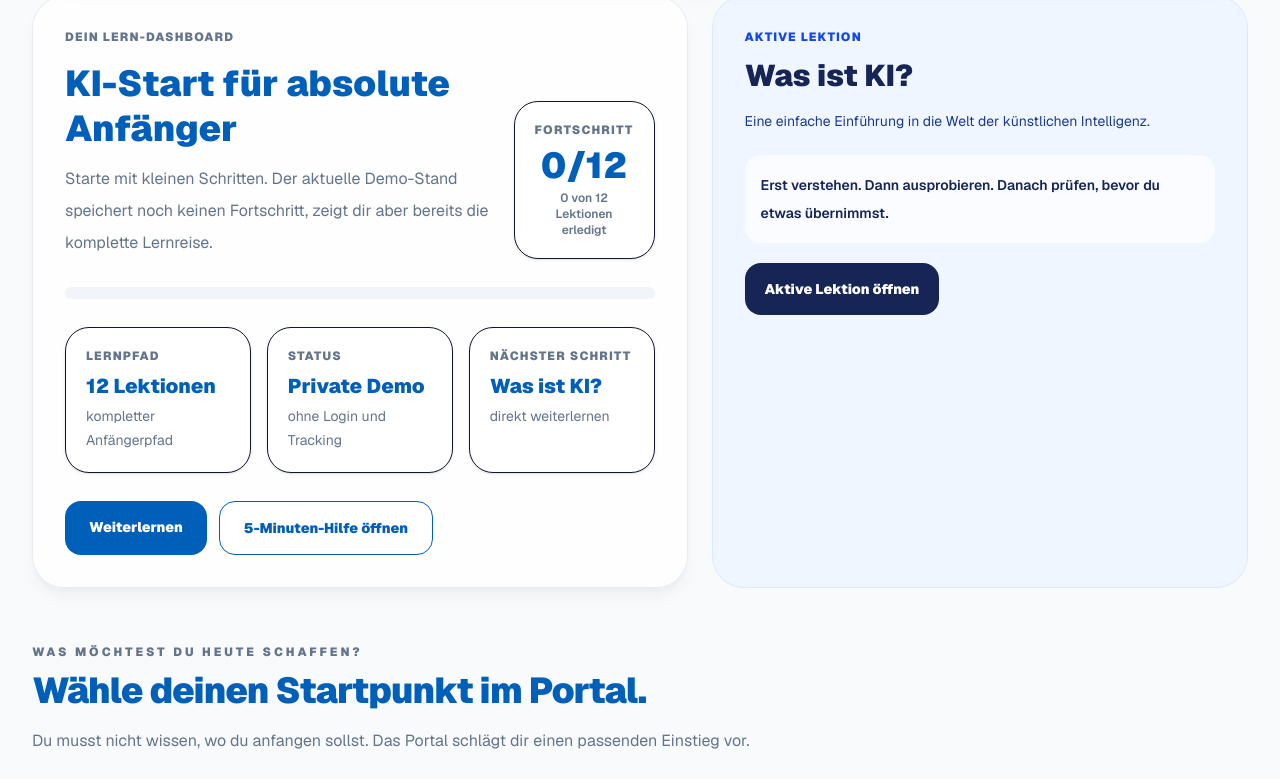
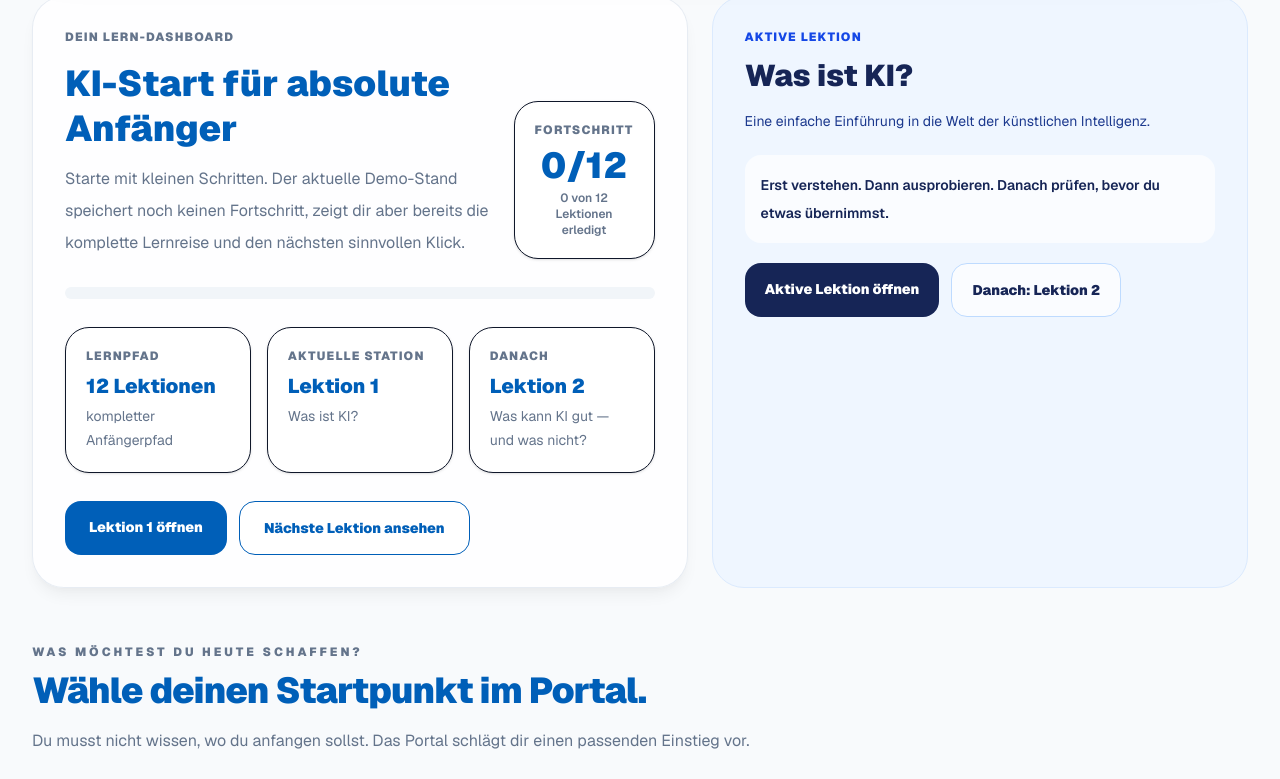
Before and after one commit to smartlivingberlin/ki-lernportal-nim, a Next.js app in the folder apps/web/: page / in a window 1280 px wide. Shown: the part 802-1581 px from the top of the page. Built offline with nearby package versions, Linux system fonts and the light colour scheme.

Commit message:
fix: polish portal dashboard learning flow

```diff
--- a/apps/web/src/app/page.tsx
+++ b/apps/web/src/app/page.tsx
@@ -85,21 +85,29 @@ const learningModules = [
   {
     title: "Modul 1: Verstehen",
     description: "Du verstehst, was KI ist, wo sie hilft und wie du sicher anfängst.",
+    outcome: "Ziel: KI einfach einordnen und eine erste sichere Frage stellen.",
+    duration: "ca. 18 Minuten",
     lessonIds: ["l1", "l2", "l3"],
   },
   {
     title: "Modul 2: Fragen stellen",
     description: "Du lernst Prompts, bessere Formulierungen und sichere Textarbeit.",
+    outcome: "Ziel: bessere Prompts schreiben und Texte bewusster prüfen.",
+    duration: "ca. 20 Minuten",
     lessonIds: ["l4", "l5", "l6"],
   },
   {
     title: "Modul 3: Prüfen",
     description: "Du sortierst Ideen, erkennst Halluzinationen und prüfst Quellen.",
+    outcome: "Ziel: KI-Antworten nicht blind übernehmen, sondern wichtige Aussagen prüfen.",
+    duration: "ca. 21 Minuten",
     lessonIds: ["l7", "l8", "l9"],
   },
   {
     title: "Modul 4: Sicher nutzen",
     description: "Du schützt Daten, erkennst Grenzen und machst den Abschluss-Check.",
+    outcome: "Ziel: klare Vorsichtsbereiche erkennen und den eigenen Einstieg überprüfen.",
+    duration: "ca. 20 Minuten",
     lessonIds: ["l10", "l11", "l12"],
   },
 ];
@@ -117,7 +125,8 @@ export default function Home() {
   const completedLessons = 0;
   const totalLessons = allLessons.length;
   const currentLesson = allLessons.find((lesson) => lesson.id === openLessonId) ?? allLessons[0];
-  const nextLesson = currentLesson ?? allLessons[0];
+  const currentLessonIndex = currentLesson ? allLessons.findIndex((lesson) => lesson.id === currentLesson.id) : -1;
+  const followingLesson = currentLessonIndex >= 0 ? allLessons[currentLessonIndex + 1] ?? null : allLessons[0] ?? null;
   const progressText = `${completedLessons}/${totalLessons || 12}`;
   const beginnerResources = seedResources.slice(0, 4);
   const beginnerGlossary = seedGlossary.slice(0, 6);
@@ -214,7 +223,7 @@ export default function Home() {
                 </h2>
                 <p className="mt-3 max-w-2xl text-base leading-8 text-nim-secondary">
                   Starte mit kleinen Schritten. Der aktuelle Demo-Stand speichert noch keinen Fortschritt,
-                  zeigt dir aber bereits die komplette Lernreise.
+                  zeigt dir aber bereits die komplette Lernreise und den nächsten sinnvollen Klick.
                 </p>
               </div>
               <div className="rounded-3xl border border-nim-border bg-white p-5 text-center shadow-sm">
@@ -230,24 +239,27 @@ export default function Home() {
 
             <div className="mt-7 grid gap-4 md:grid-cols-3">
               <DashboardStat title="Lernpfad" value={`${totalLessons || 12} Lektionen`} text="kompletter Anfängerpfad" />
-              <DashboardStat title="Status" value="Private Demo" text="ohne Login und Tracking" />
-              <DashboardStat title="Nächster Schritt" value={nextLesson?.title ?? "Was ist KI?"} text="direkt weiterlernen" />
+              <DashboardStat title="Aktuelle Station" value={currentLesson ? `Lektion ${currentLesson.order}` : "Lektion 1"} text={currentLesson?.title ?? "Was ist KI?"} />
+              <DashboardStat title="Danach" value={followingLesson ? `Lektion ${followingLesson.order}` : "Abschluss"} text={followingLesson?.title ?? "Pfad wiederholen oder Quellen prüfen"} />
             </div>
 
             <div className="mt-7 flex flex-col gap-3 sm:flex-row">
               <a
-                href={nextLesson ? `#lesson-${nextLesson.id}` : "#lernreise"}
-                onClick={() => nextLesson && setOpenLessonId(nextLesson.id)}
+                href={currentLesson ? `#lesson-${currentLesson.id}` : "#lernreise"}
+                onClick={() => currentLesson && setOpenLessonId(currentLesson.id)}
                 className="inline-flex justify-center rounded-2xl bg-nim-primary px-6 py-4 text-sm font-black text-white transition hover:bg-nim-primary/90"
               >
-                Weiterlernen
+                {currentLesson ? `Lektion ${currentLesson.order} öffnen` : "Lernreise öffnen"}
               </a>
+              {followingLesson && (
                 <a
-                href="#zehn-minuten"
+                  href={`#lesson-${followingLesson.id}`}
+                  onClick={() => setOpenLessonId(followingLesson.id)}
                   className="inline-flex justify-center rounded-2xl border border-nim-border bg-white px-6 py-4 text-sm font-black text-nim-primary transition hover:border-nim-primary/30"
                 >
-                5-Minuten-Hilfe öffnen
+                  Nächste Lektion ansehen
                 </a>
+              )}
             </div>
           </article>
 
@@ -262,12 +274,23 @@ export default function Home() {
             <div className="mt-5 rounded-2xl bg-white/70 p-4 text-sm font-semibold leading-7 text-blue-950">
               Erst verstehen. Dann ausprobieren. Danach prüfen, bevor du etwas übernimmst.
             </div>
+            <div className="mt-5 flex flex-col gap-3 sm:flex-row">
               <a
                 href={currentLesson ? `#lesson-${currentLesson.id}` : "#lernreise"}
-              className="mt-5 inline-flex rounded-2xl bg-blue-950 px-5 py-4 text-sm font-black text-white transition hover:bg-blue-900"
+                className="inline-flex justify-center rounded-2xl bg-blue-950 px-5 py-4 text-sm font-black text-white transition hover:bg-blue-900"
               >
                 Aktive Lektion öffnen
               </a>
+              {followingLesson && (
+                <a
+                  href={`#lesson-${followingLesson.id}`}
+                  onClick={() => setOpenLessonId(followingLesson.id)}
+                  className="inline-flex justify-center rounded-2xl border border-blue-200 bg-white/70 px-5 py-4 text-sm font-black text-blue-950 transition hover:bg-white"
+                >
+                  Danach: Lektion {followingLesson.order}
+                </a>
+              )}
+            </div>
           </article>
         </section>
 
@@ -401,30 +424,46 @@ export default function Home() {
           <SectionIntro
             eyebrow="Lernreise"
             title="12 Lektionen für den sicheren KI-Einstieg"
-            description="Die Lektionen sind in vier einfache Module gegliedert. Öffne die Karte, die du gerade brauchst, oder gehe Schritt für Schritt vor."
+            description="Die Lektionen sind in vier einfache Module gegliedert. Jedes Modul zeigt Ziel, ungefähre Dauer und die nächsten Lernkarten."
           />
 
           <div className="grid gap-5">
-            {learningModules.map((module) => {
+            {learningModules.map((module, moduleIndex) => {
               const moduleLessons = allLessons.filter((lesson) => module.lessonIds.includes(lesson.id));
+              const firstModuleLesson = moduleLessons[0];
               return (
                 <article key={module.title} className="rounded-[2rem] border border-nim-border bg-white p-5 shadow-sm md:p-6">
-                  <div className="flex flex-col gap-3 md:flex-row md:items-start md:justify-between">
+                  <div className="grid gap-4 lg:grid-cols-[1fr_0.55fr] lg:items-start">
                     <div>
                       <p className="text-xs font-black uppercase tracking-widest text-nim-secondary">{module.title}</p>
                       <h3 className="mt-2 text-2xl font-black text-nim-primary">{module.description}</h3>
+                      <p className="mt-3 text-sm font-semibold leading-7 text-nim-secondary">{module.outcome}</p>
                     </div>
-                    <span className="w-fit rounded-full bg-slate-100 px-3 py-2 text-xs font-black uppercase tracking-widest text-nim-secondary">
-                      {moduleLessons.length} Lektionen
-                    </span>
+                    <div className="rounded-3xl bg-slate-50 p-4">
+                      <div className="grid gap-3 text-sm font-bold text-nim-primary sm:grid-cols-3 lg:grid-cols-1">
+                        <span>{moduleLessons.length} Lektionen</span>
+                        <span>{module.duration}</span>
+                        <span>Modul {moduleIndex + 1} von {learningModules.length}</span>
+                      </div>
+                      {firstModuleLesson && (
+                        <a
+                          href={`#lesson-${firstModuleLesson.id}`}
+                          onClick={() => setOpenLessonId(firstModuleLesson.id)}
+                          className="mt-4 inline-flex rounded-2xl bg-nim-primary px-4 py-3 text-sm font-black text-white transition hover:bg-nim-primary/90"
+                        >
+                          Modul starten
+                        </a>
+                      )}
+                    </div>
                   </div>
 
                   <div className="mt-5 grid gap-4">
-                    {moduleLessons.map((lesson) => (
+                    {moduleLessons.map((lesson, index) => (
                       <LessonAccordion
                         key={lesson.id}
                         lesson={lesson}
                         lessonNumber={lesson.order}
+                        moduleLessonNumber={index + 1}
                         open={openLessonId === lesson.id}
                         onToggle={() => setOpenLessonId(openLessonId === lesson.id ? null : lesson.id)}
                       />
@@ -618,11 +657,13 @@ function PathCard({ path }: { path: LearningPathItem }) {
 function LessonAccordion({
   lesson,
   lessonNumber,
+  moduleLessonNumber,
   open,
   onToggle,
 }: {
   lesson: LessonItem;
   lessonNumber: number;
+  moduleLessonNumber: number;
   open: boolean;
   onToggle: () => void;
 }) {
@@ -643,6 +684,9 @@ function LessonAccordion({
             {lessonNumber}
           </span>
           <span>
+            <span className="text-[10px] font-black uppercase tracking-widest text-nim-secondary">
+              Lernkarte {moduleLessonNumber} im Modul
+            </span>
             <span className="block text-lg font-black text-nim-primary">{lesson.title}</span>
             <span className="mt-1 block text-sm leading-6 text-nim-secondary">{lesson.description}</span>
           </span>
@@ -652,8 +696,9 @@ function LessonAccordion({
 
       {open && (
         <div id={contentId} className="border-t border-nim-border p-5">
-          <div className="whitespace-pre-line rounded-2xl bg-slate-50 p-5 text-sm leading-8 text-foreground">
-            {lesson.content}
+          <div className="rounded-2xl bg-slate-50 p-5 text-sm leading-8 text-foreground">
+            <p className="mb-3 text-xs font-black uppercase tracking-widest text-nim-secondary">Lektionskarte</p>
+            <div className="whitespace-pre-line">{lesson.content}</div>
           </div>
         </div>
       )}
```
Lines whose indentation alone changed are shown as unchanged.
